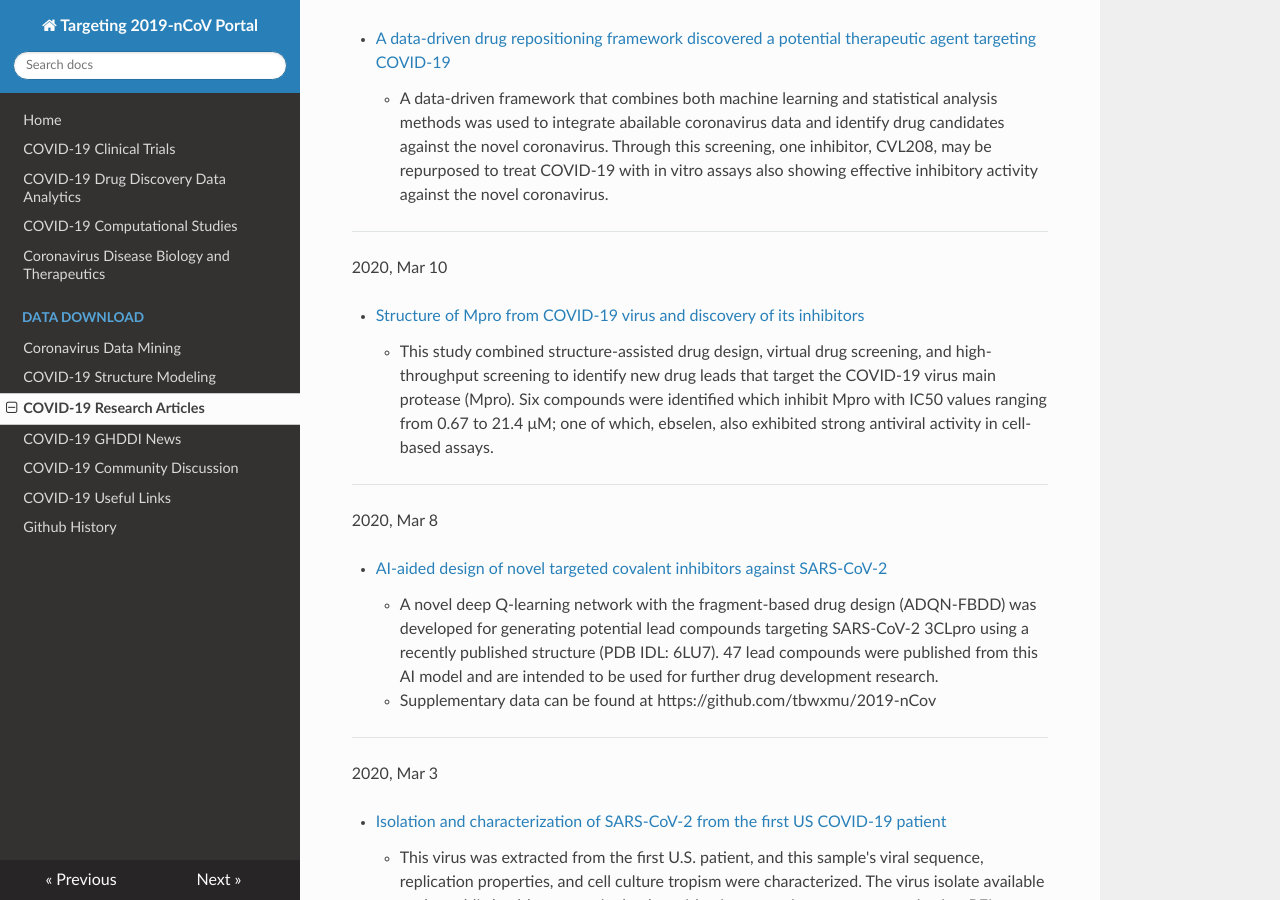
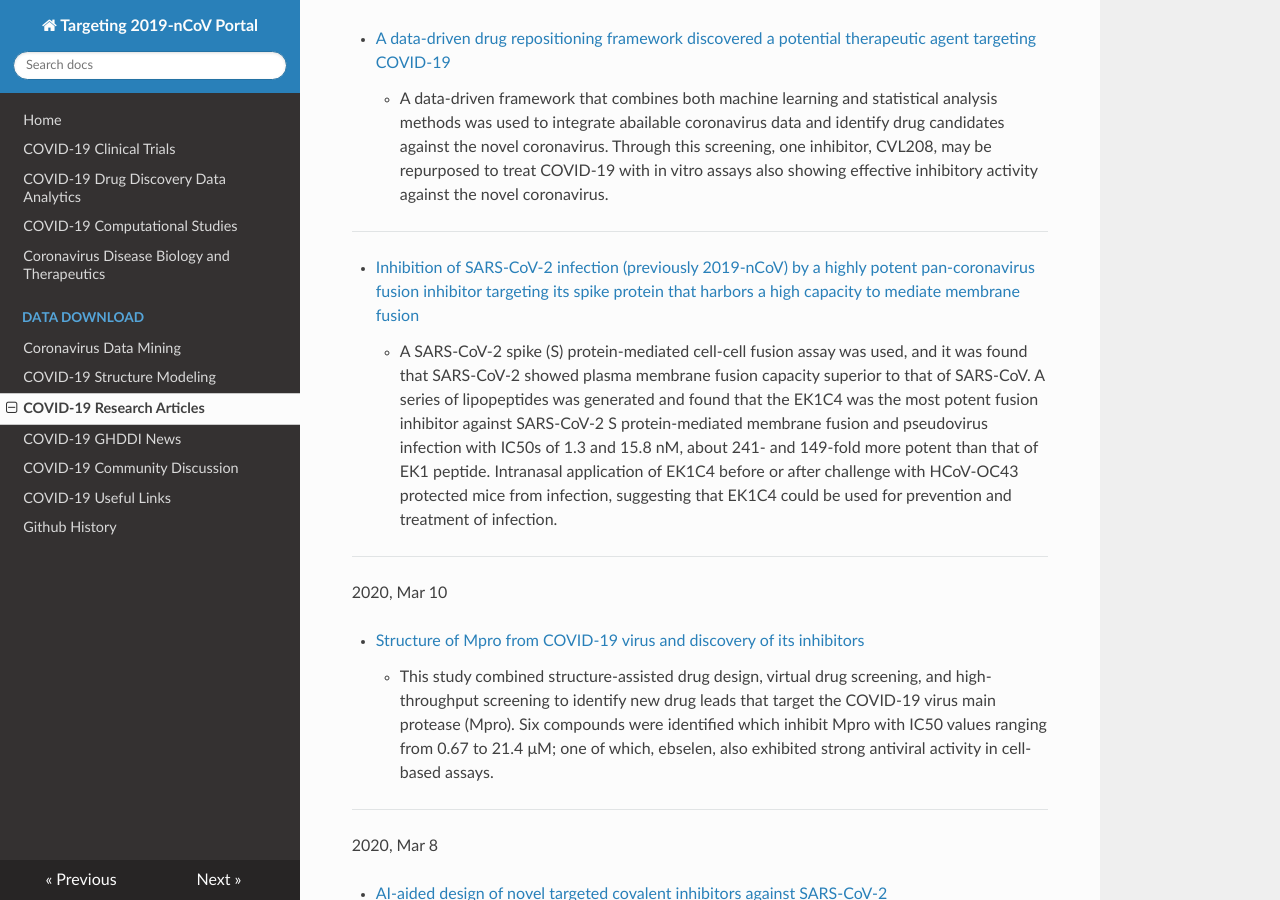
Before and after one commit to GHDDI-AILab/Targeting2019-nCoV, an MkDocs documentation site: the page built from docs/research_progress.md, in a window 1280 px wide and 900 px high, scrolled down 1630 px. Built offline with MkDocs 1.6.1, drawn with Linux system fonts in a browser that asks for light colours; nearby versions of some CDN libraries.

Commit message:
Update research_progress.md

```diff
--- a/docs/research_progress.md
+++ b/docs/research_progress.md
@@ -48,6 +48,11 @@
 
  * [A data-driven drug repositioning framework discovered a potential therapeutic agent targeting COVID-19 ](http://ghddiai.oss-cn-zhangjiakou.aliyuncs.com/file/file_986836v1.pdf)
     * A data-driven framework that combines both machine learning and statistical analysis methods was used to integrate abailable coronavirus data and identify drug candidates against the novel coronavirus. Through this screening, one inhibitor, CVL208, may be repurposed to treat COVID-19 with in vitro assays also showing effective inhibitory activity against the novel coronavirus.
+
+---
+
+ * [Inhibition of SARS-CoV-2 infection (previously 2019-nCoV) by a highly potent pan-coronavirus fusion inhibitor targeting its spike protein that harbors a high capacity to mediate membrane fusion](https://www.biorxiv.org/content/10.1101/2020.03.09.983247v1)
+    * A SARS-CoV-2 spike (S) protein-mediated cell-cell fusion assay was used, and it was found that SARS-CoV-2 showed plasma membrane fusion capacity superior to that of SARS-CoV. A series of lipopeptides was generated and found that the EK1C4 was the most potent fusion inhibitor against SARS-CoV-2 S protein-mediated membrane fusion and pseudovirus infection with IC50s of 1.3 and 15.8 nM, about 241- and 149-fold more potent than that of EK1 peptide. Intranasal application of EK1C4 before or after challenge with HCoV-OC43 protected mice from infection, suggesting that EK1C4 could be used for prevention and treatment of infection.
 
 ---
 
```
